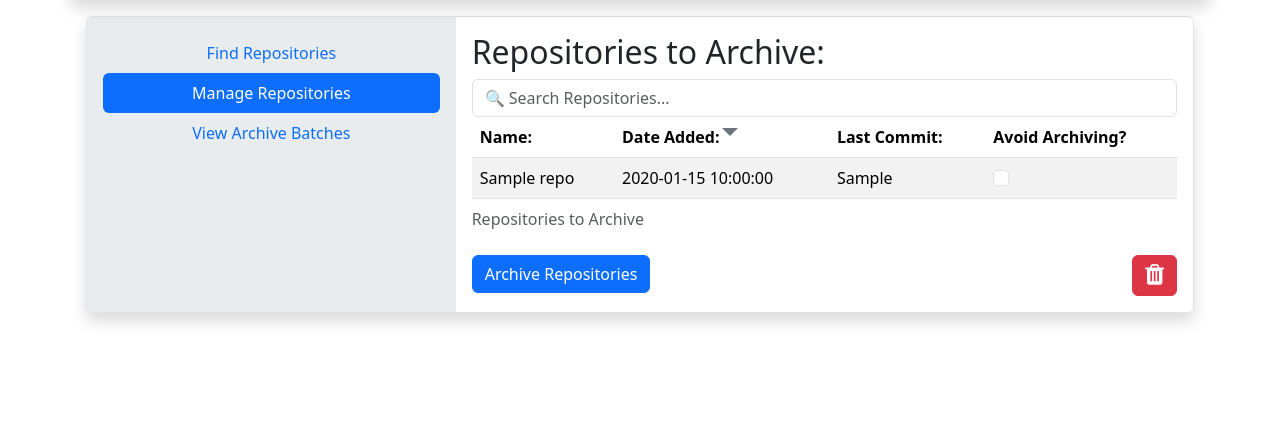
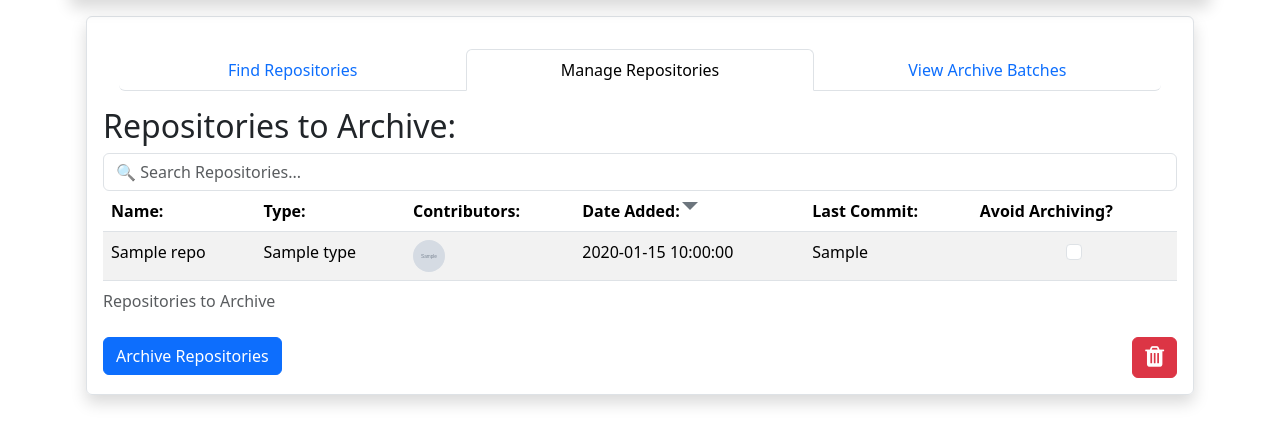
Before and after one commit to ONS-Innovation/github-repository-archive-tool, a Python web app: template repoarchivetool/templates/manageRepositories.html in a window 1280 px wide. Shown: the part 100-545 px from the top of the page. Run offline with Jinja, Linux system fonts and the light colour scheme; the template is opened without the code that fills it: most values are stand-ins (such as "Sample title", 1, 10 or a date in 2020); grey boxes marked "Sample" are stand-in pictures.

Commit message:
now displays repo type and list of contributors

```diff
--- a/repoarchivetool/apiScript.py
+++ b/repoarchivetool/apiScript.py
@@ -173,8 +173,10 @@ def GetOrgRepos(org: str, date: str, repoType: str, gh: APIHandler) -> str | lis
                         if not repo["archived"] and archiveFlag:
                             reposToArchive.append({
                                 "name": repo["name"],
+                                "type": repo["visibility"],
                                 "apiUrl": repo["url"],
-                                "lastCommitDate": str(lastUpdate)
+                                "lastCommitDate": str(lastUpdate),
+                                "contributorsUrl": repo["contributors_url"]
                             })
                     else:
                         return f"Error {response.status_code}: {response.json()["message"]} <br> Point of Failure: Getting Individual Repositories."
--- a/repoarchivetool/static/css/main.css
+++ b/repoarchivetool/static/css/main.css
@@ -1,5 +1,9 @@
 .container {
     padding: 0px;
+}
+
+th {
+    white-space: nowrap;
 }
 
 /* Pulse Animation for PAT form */
--- a/repoarchivetool/templates/base.html
+++ b/repoarchivetool/templates/base.html
@@ -5,8 +5,8 @@
     <meta name="viewport" content="width=device-width, initial-scale=1.0">
 
     <!-- Bootstrap -->
-    <link href="https://cdn.jsdelivr.net/npm/bootstrap@5.3.2/dist/css/bootstrap.min.css" rel="stylesheet" integrity="sha384-T3c6CoIi6uLrA9TneNEoa7RxnatzjcDSCmG1MXxSR1GAsXEV/Dwwykc2MPK8M2HN" crossorigin="anonymous"/>
-    <script src="https://cdn.jsdelivr.net/npm/bootstrap@5.3.2/dist/js/bootstrap.min.js" integrity="sha384-BBtl+eGJRgqQAUMxJ7pMwbEyER4l1g+O15P+16Ep7Q9Q+zqX6gSbd85u4mG4QzX+" crossorigin="anonymous"></script>
+    <link href="https://cdn.jsdelivr.net/npm/bootstrap@5.3.3/dist/css/bootstrap.min.css" rel="stylesheet" integrity="sha384-QWTKZyjpPEjISv5WaRU9OFeRpok6YctnYmDr5pNlyT2bRjXh0JMhjY6hW+ALEwIH" crossorigin="anonymous">
+    <script src="https://cdn.jsdelivr.net/npm/bootstrap@5.3.3/dist/js/bootstrap.bundle.min.js" integrity="sha384-YvpcrYf0tY3lHB60NNkmXc5s9fDVZLESaAA55NDzOxhy9GkcIdslK1eN7N6jIeHz" crossorigin="anonymous"></script>
 
     <!-- Font Awesome 4 Icon Library -->
     <link rel="stylesheet" href="https://cdnjs.cloudflare.com/ajax/libs/font-awesome/4.7.0/css/font-awesome.min.css"/>
--- a/repoarchivetool/templates/manageRepositories.html
+++ b/repoarchivetool/templates/manageRepositories.html
@@ -13,8 +13,8 @@
 <main>
     <div class="container">
         <div class="row border rounded shadow m-3">
-            <div class="col-4 bg-body-secondary p-3">
-                <ul class="nav nav-pills nav-justified flex-column">
+            <div class="col p-3">
+                <ul class="nav nav-tabs nav-justified rounded m-3">
                     <li class="nav-item">
                         <a class="nav-link" href="/">Find Repositories</a>
                     </li>
@@ -25,8 +25,7 @@
                         <a class="nav-link" href="/recentlyArchived">View Archive Batches</a>
                     </li>
                 </ul>
-            </div>
-            <div class="col-8 p-3">
+
                 {% if pat == '' %}
                     <div class="alert alert-danger text-center">
                         Please add a Personal Access Token before using this tool.
@@ -56,8 +55,10 @@
                             <thead>
                                 <tr>
                                     <th onclick="sortTable('repoTable', 0)">Name:</th>
-                                    <th onclick="sortTable('repoTable', 1)" class="asc">Date Added:</th>
-                                    <th onclick="sortTable('repoTable', 2)">Last Commit:</th>
+                                    <th onclick="sortTable('repoTable', 1)">Type:</th>
+                                    <th>Contributors:</th>
+                                    <th onclick="sortTable('repoTable', 3)" class="asc">Date Added:</th>
+                                    <th onclick="sortTable('repoTable', 4)">Last Commit:</th>
                                     <th>Avoid Archiving?</th>
                                 </tr>
                             </thead>
@@ -66,9 +67,19 @@
                                 {% for repo in repos %}
                                     <tr>
                                         <td>{{ repo["name"] }}</td>
-                                        <td>{{ repo["dateAdded"] }}</td>
-                                        <td>{{ repo["lastCommit"] }}</td>
-                                        <td><input class="form-check-input" type="checkbox" role="switch" onchange="window.location.replace(`/changeKeepFlag?repoName={{ repo['name'] }}`)" {% if repo["keep"] %} checked {% endif %}></td>
+                                        <td>{{ repo["type"] }}</td>
+                                        <td style="max-width: 600px;">
+                                            {% for contributor in repo["contributors"] %}
+                                                <span class="tt" data-bs-toggle="tooltip" data-bs-html="true" data-bs-placement="top" title="<b>{{ contributor["login"] }}</b><br>{{ contributor["contributions"] }} contribution(s).">
+                                                    <a href="{{ contributor["url"] }}" target="_blank">
+                                                        <img class="rounded-circle" src="{{contributor["avatar"]}}" alt="User Avatar" width="32px" height="32px">
+                                                    </a>
+                                                </span>
+                                            {% endfor %}
+                                        </td>
+                                        <td style="min-width: 100px;">{{ repo["dateAdded"] }}</td>
+                                        <td style="min-width: 100px;">{{ repo["lastCommit"] }}</td>
+                                        <td class="text-center"><input class="form-check-input" type="checkbox" role="switch" onchange="window.location.replace(`/changeKeepFlag?repoName={{ repo['name'] }}`)" {% if repo["keep"] %} checked {% endif %}></td>
                                     </tr>
                                 {% endfor %}
                             </tbody>
@@ -134,7 +145,13 @@
 
 <!-- Javascript to sort the table on Date Added once the page is loaded -->
 <script>
-    sortTable('repoTable', 1)
+    sortTable('repoTable', 3)
+
+    // Enable Bootstrap Tooltips
+    const tooltips = document.querySelectorAll(".tt")
+    tooltips.forEach(t => {
+        new bootstrap.Tooltip(t)
+    })
 </script>
 
 {% endblock %}
```
Also changed, not shown: repoarchivetool/app.py (+23 -1 lines), repoarchivetool/templates/index.html (+3 -4 lines), repoarchivetool/templates/recentlyArchived.html (+3 -4 lines), README.md.
